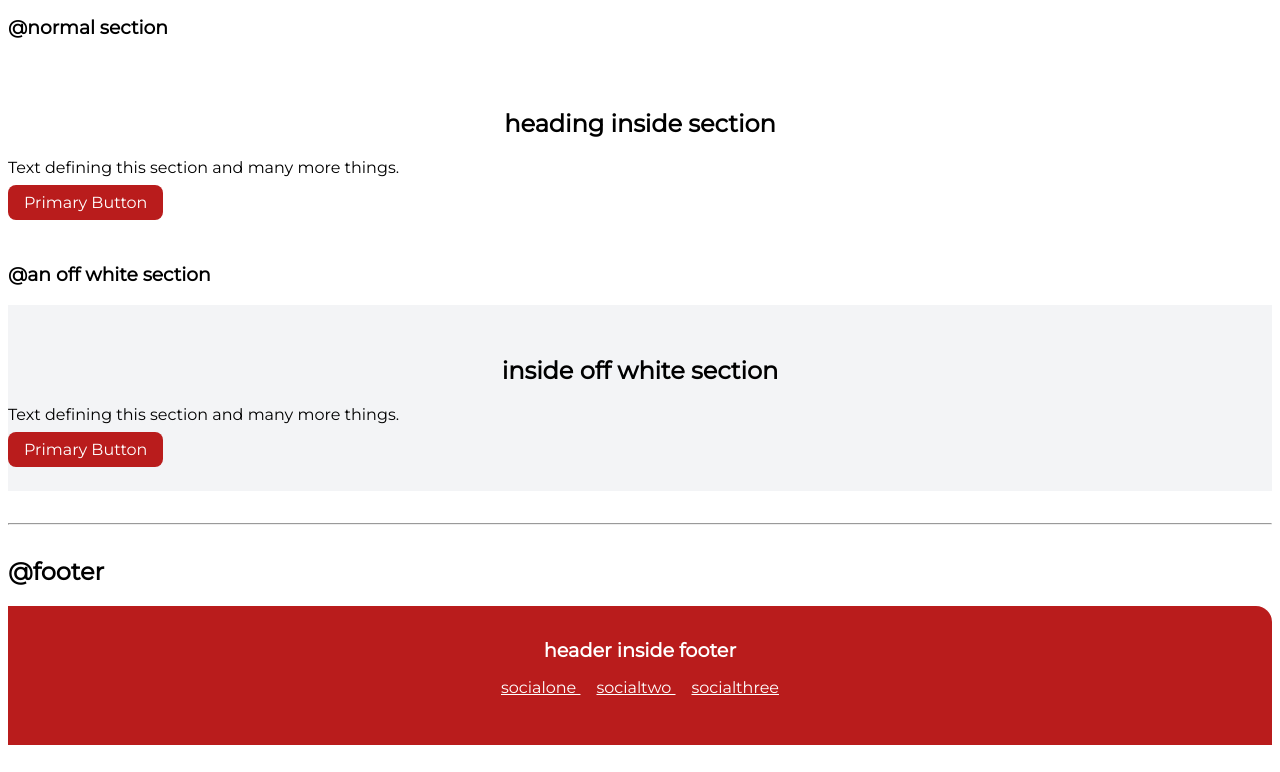
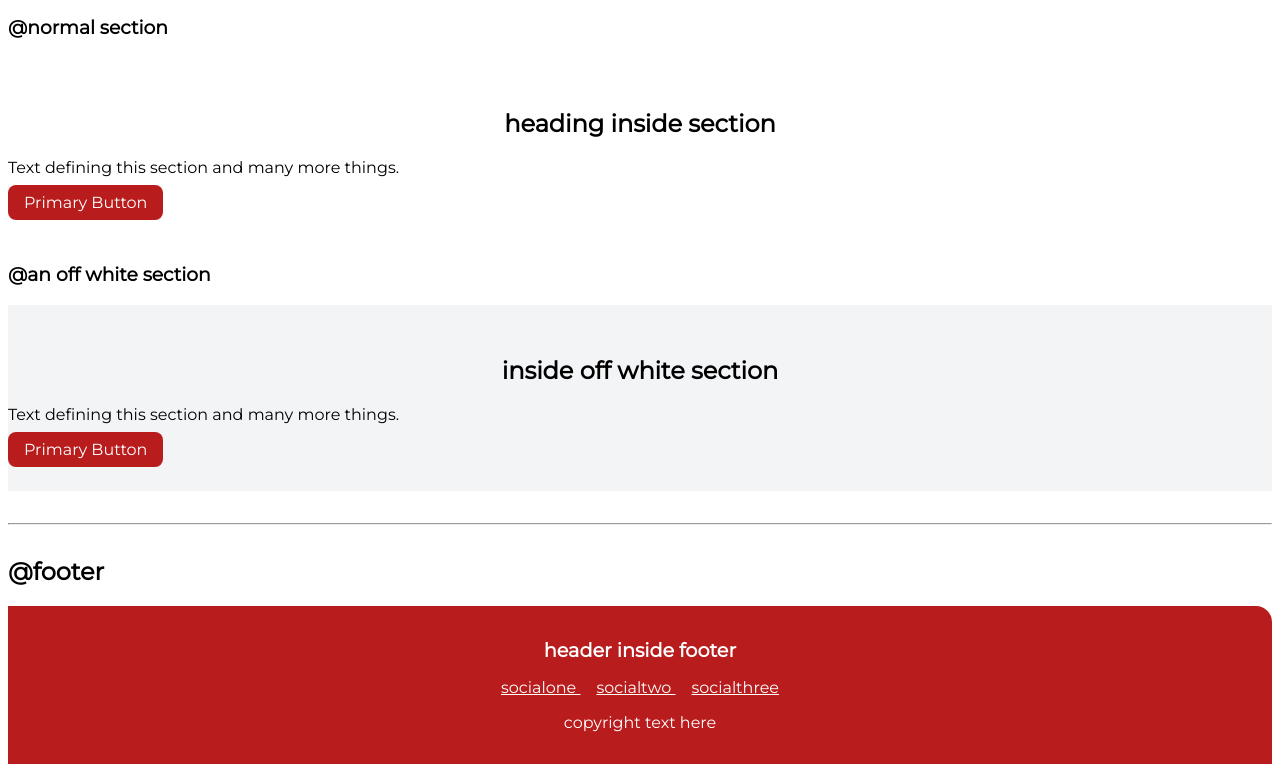
Before and after one commit to gautam-balamurali/portfolio-component-library, a plain HTML site: page index.html in a window 1280 px wide. Shown: the part 2270-3042 px from the top of the page. Drawn offline with Linux system fonts and the light colour scheme.

Commit message:
feat: copyright text

```diff
--- a/index.html
+++ b/index.html
@@ -163,6 +163,7 @@
             <a class="link" href="/"> socialthree </a>
           </li>
         </ul>
+        <div id="copyrt-txt">copyright text here</div>
       </div>
     </footer>
   </body>
```
